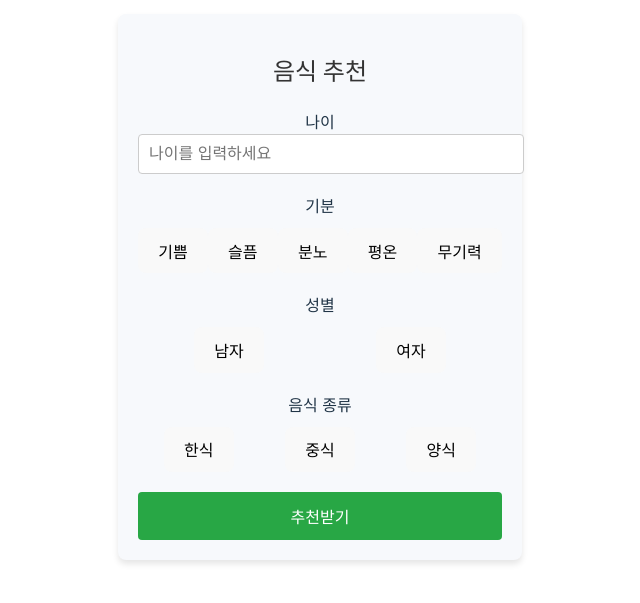
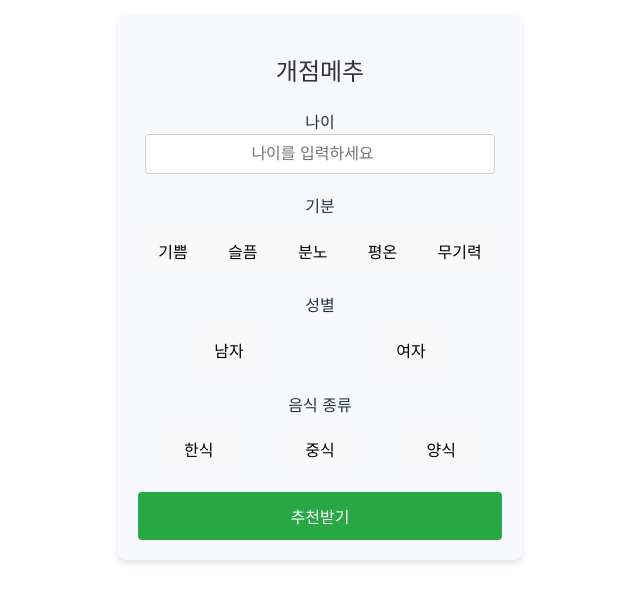
Before and after one commit to woorifisa-service-dev-3rd/cloud-1st-6Team-FE, a React (Vite) app: page /gpt-main in a window 1280 px wide. Shown: the part 113-716 px from the top of the page, without its empty margins (320-960 px from the left). Built offline with nearby package versions, Linux system fonts and the light colour scheme.

Commit message:
css수정

```diff
--- a/src/components/GptMain.css
+++ b/src/components/GptMain.css
@@ -22,11 +22,12 @@ h2 {
 }
 
 input[type="number"] {
-    width: 100%;
+    width: 90%;
     padding: 10px;
     font-size: 16px;
     border: 1px solid #ccc;
     border-radius: 4px;
+    text-align: center; /* 가운데 정렬 추가 */
 }
 
 .button-group {
@@ -46,12 +47,12 @@ button {
 }
 
 button.selected {
-    background-color: #007bff;
+    background-color: #9dd84b;
     color: white;
 }
 
 button:hover {
-    background-color: #007bff;
+    background-color: #9dd84b;
     color: white;
 }
 
--- a/src/components/GptMain.jsx
+++ b/src/components/GptMain.jsx
@@ -48,7 +48,7 @@ const GptMain = () => {
     return (
         <DefaultLayout>
             <div className="gpt-main-container">
-                <h2>음식 추천</h2>
+                <h2>개점메추</h2>
                 <form onSubmit={handleSubmit}>
                     <div className="input-group">
                         <label htmlFor="age">나이</label>
```
